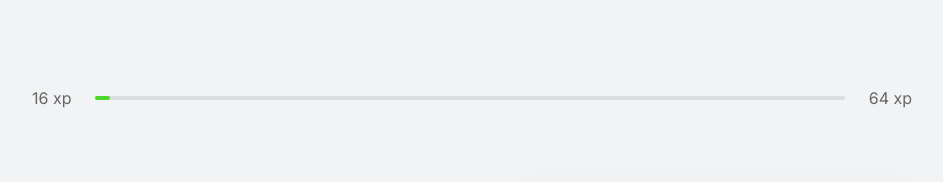
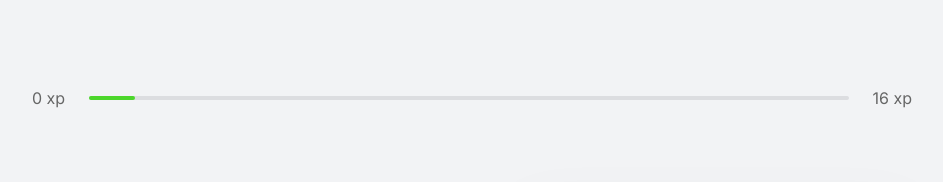
Before and after one commit to marcio30peres/workout, a Next.js app: page / in a window 1280 px wide. Shown: the top 182 px of the page, without its empty margins (168-1111 px from the left). Built offline with nearby package versions, Linux system fonts and the light colour scheme.

Commit message:
mudando nível inicial para 0

```diff
--- a/src/contexts/ChallengesContext.tsx
+++ b/src/contexts/ChallengesContext.tsx
@@ -33,7 +33,7 @@ interface ChallengesProviderProps {
 export const ChallengesContext = createContext({} as ChallengesContextData)
 
 export function ChallengesProvider({ children, ...rest }: ChallengesProviderProps) {
-    const [level, setLevel] = useState(rest.level ?? 1)
+    const [level, setLevel] = useState(rest.level ?? 0)
     const [currentExperience, setCurrentExperience] = useState(rest.currentExperience ?? 1)
     const [completedChallenges, setCompletedChallenges] = useState(rest.completedChallenges ?? 0)
     const [activeChallenge, setActiveChallenge] = useState(null)
```
